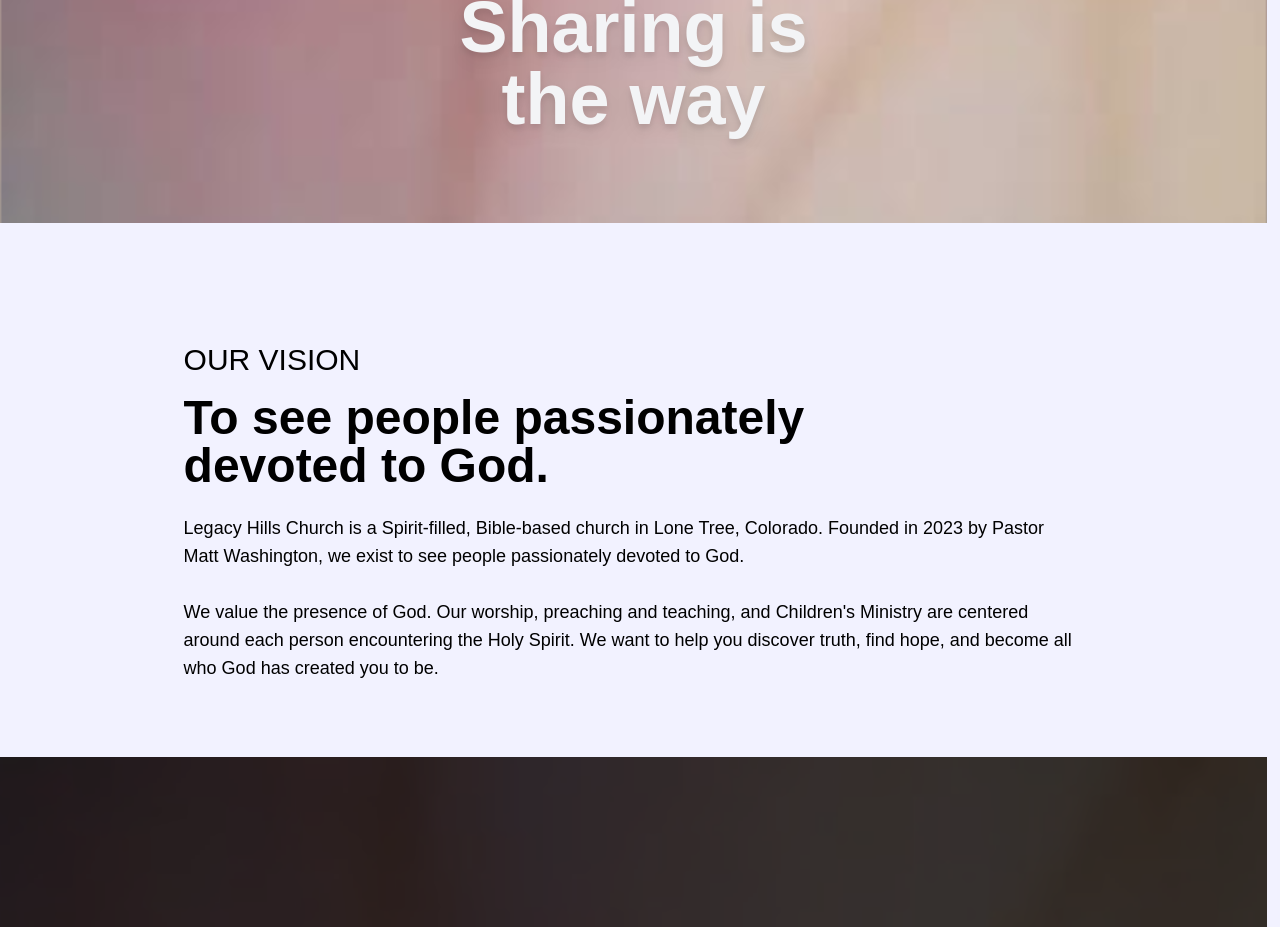
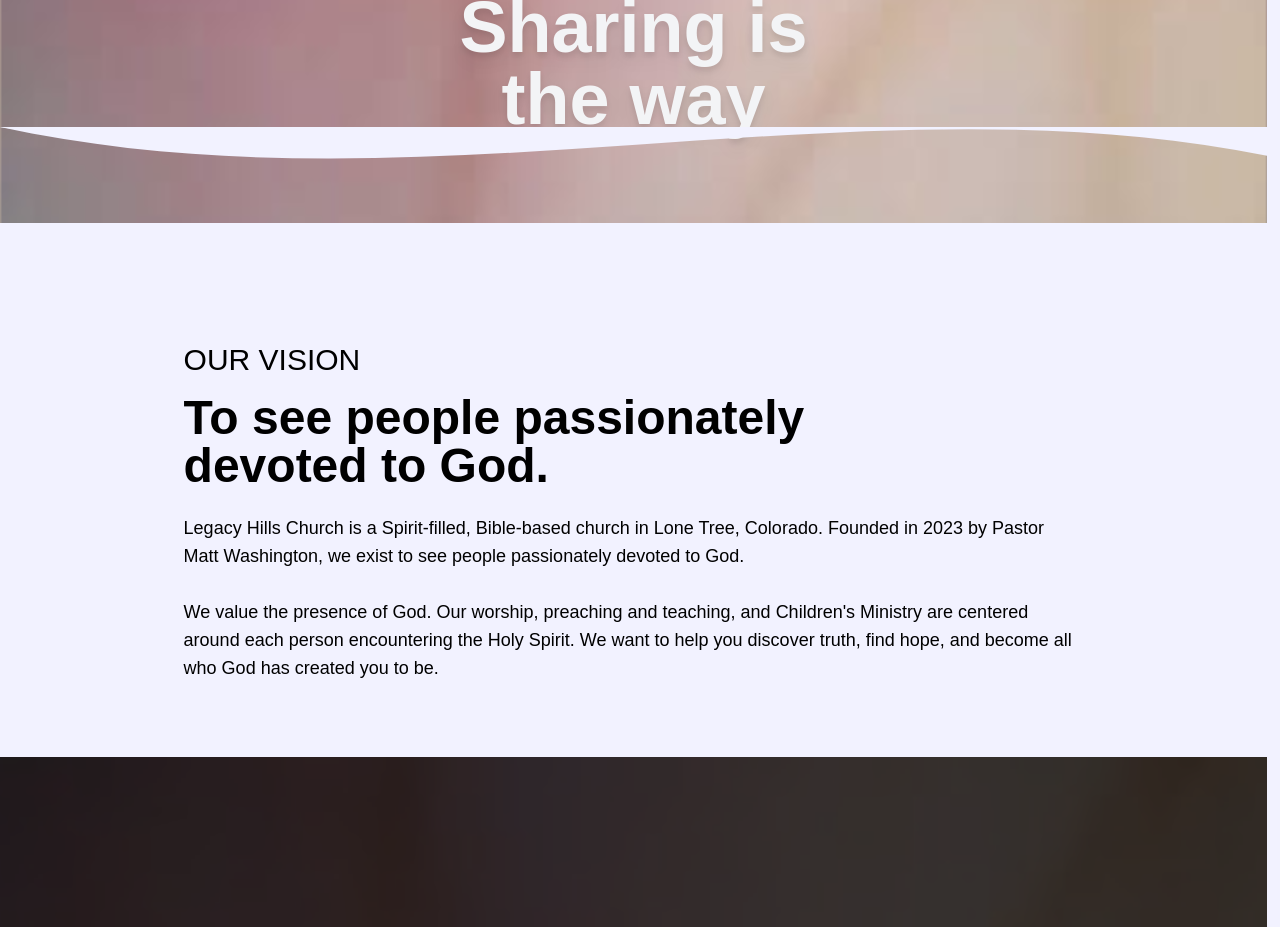
Before and after one commit to somawayapp/church, a React (Vite) app in the folder client/: page / in a window 1280 px wide. Shown: the part 2340-3267 px from the top of the page. Built offline with nearby package versions, Linux system fonts and the light colour scheme; no server answers.

Commit message:
Initial commit with new code

```diff
--- a/client/src/routes/Homepage.jsx
+++ b/client/src/routes/Homepage.jsx
@@ -198,16 +198,12 @@
       the way
     </h1>
 
-
-
-
-    <div >
+    {/* SVG now at the bottom and overlaid */}
     <svg
       xmlns="http://www.w3.org/2000/svg"
       viewBox="0 0 1440 320"
       preserveAspectRatio="none"
-    className="absolute top-0 left-0 w-full h-24 z-10"
-    style={{ transform: "rotate(180deg)" }}
+      className="absolute bottom-0 left-0 w-full h-24 z-10"
     >
       <path fill="var(--bg)" d="M0,0 C 480,225 975,-180 1440,32 L1440,0 L0,0 Z" />
       <path fill="var(--bg)" d="M0,0 C 480,305 975,-180 1440,96 L1440,0 L0,0 Z" />
@@ -215,9 +211,6 @@
   </div>
 </div>
 
-
-
-</div>
 
 
 
```
Lines whose indentation alone changed are shown as unchanged.
